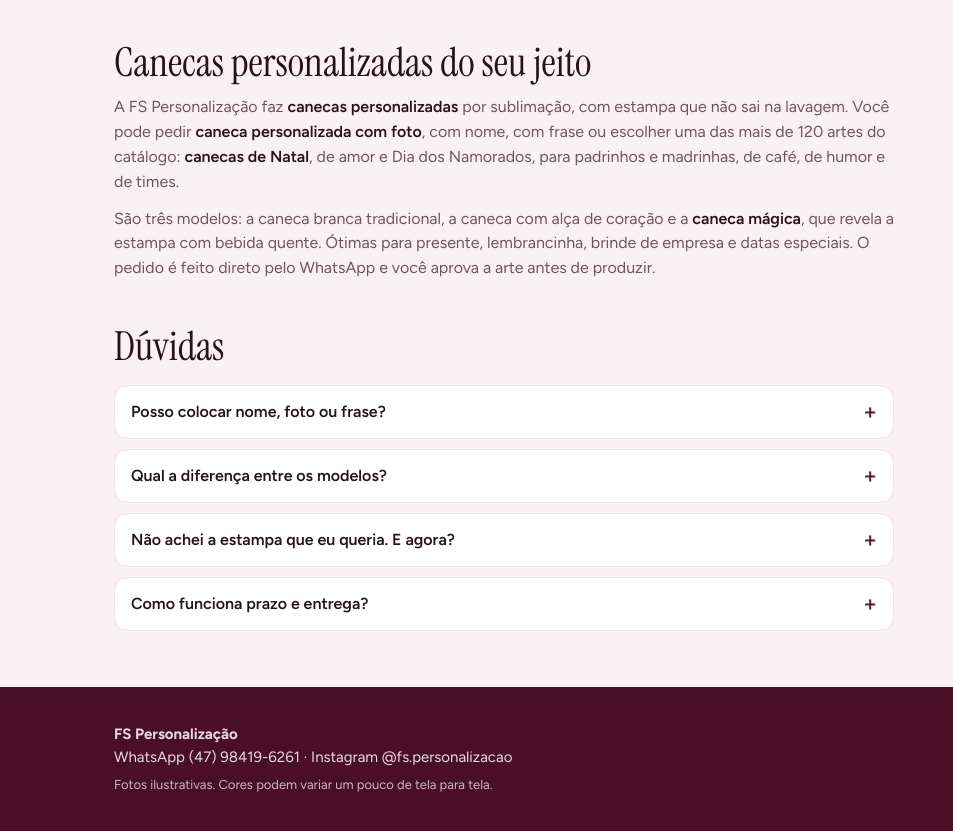
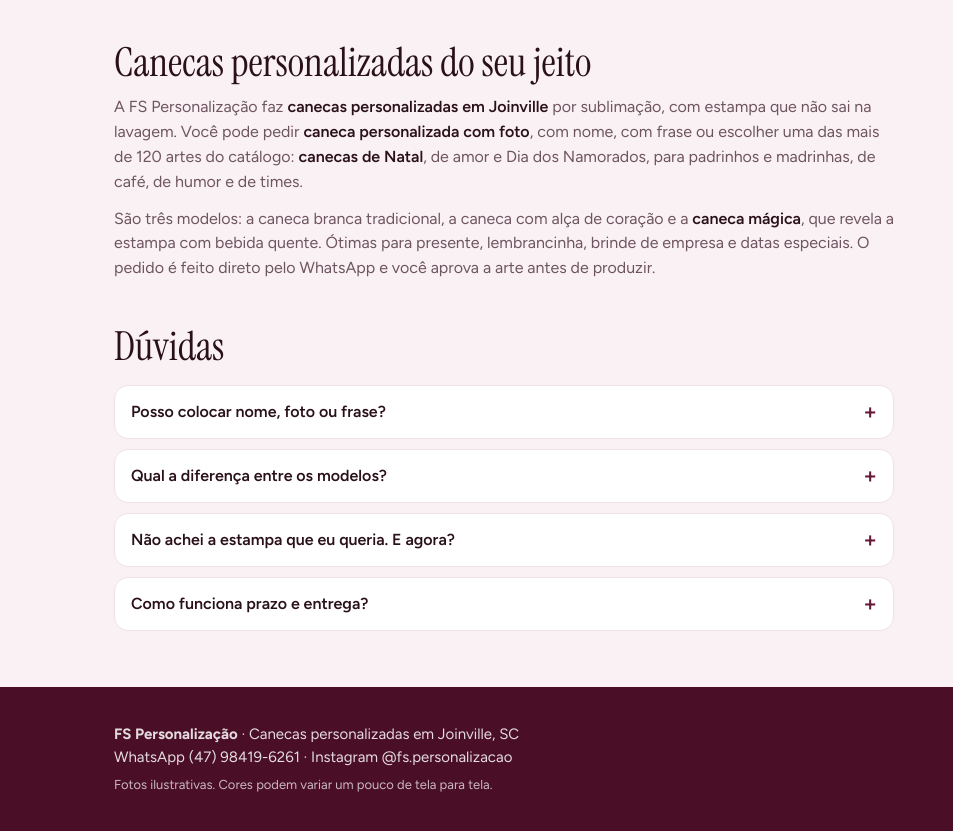
Before and after one commit to vitorkkkp0/vitorkkkp0.github.io, a plain HTML site: page index.html in a window 1280 px wide. Shown: the part 3935-4766 px from the top of the page, 0-953 px from the left. Drawn offline with Linux system fonts and the light colour scheme.

Commit message:
Coloca Joinville no título, descrição, texto e rodapé
Co-Authored-By: Claude Opus 5.5 <noreply@anthropic.com>
Claude-Session: https://claude.ai/code/session_01SvboTQs2TmXszjd8b2b5uB

```diff
--- a/index.html
+++ b/index.html
@@ -3,8 +3,8 @@
 <head>
 <meta charset="utf-8">
 <meta name="viewport" content="width=device-width,initial-scale=1,viewport-fit=cover">
-<title>Canecas personalizadas com foto, nome e frase | FS Personalização</title>
-<meta name="description" content="Canecas personalizadas com foto, nome ou frase, feitas por sublimação. Mais de 120 estampas: Natal, amor, café, humor e times. Peça pelo WhatsApp (47) 98419-6261.">
+<title>Canecas personalizadas em Joinville com foto, nome e frase | FS Personalização</title>
+<meta name="description" content="Canecas personalizadas em Joinville (SC) com foto, nome ou frase, feitas por sublimação. Mais de 120 estampas: Natal, amor, café, humor e times. Peça pelo WhatsApp (47) 98419-6261.">
 <link rel="canonical" href="https://vitorkkkp0.github.io/">
 <meta name="theme-color" content="#6b1838">
 <meta property="og:type" content="website">
@@ -22,7 +22,7 @@
 <link rel="preconnect" href="https://fonts.gstatic.com" crossorigin>
 <link href="https://fonts.googleapis.com/css2?family=Instrument+Serif:ital@0;1&family=Figtree:wght@400;500;600;700&display=swap" rel="stylesheet">
 <script type="application/ld+json">
-{"@context":"https://schema.org","@type":"Store","name":"FS Personalização","alternateName":"FS Personalização Canecas","description":"Canecas personalizadas com foto, nome ou frase, feitas por sublimação. Canecas de Natal, Dia dos Namorados, padrinhos, café, humor e times.","url":"https://vitorkkkp0.github.io/","image":"https://vitorkkkp0.github.io/img/og.jpg","telephone":"+55-47-98419-6261","address":{"@type":"PostalAddress","addressRegion":"SC","addressCountry":"BR"},"sameAs":["https://instagram.com/fs.personalizacao"],"priceRange":"R$ 29,90 a R$ 59,90","keywords":"canecas personalizadas, caneca personalizada com foto, caneca com nome, caneca de Natal, caneca sublimada, caneca mágica, caneca alça de coração"}
+{"@context":"https://schema.org","@type":"Store","name":"FS Personalização","alternateName":"FS Personalização Canecas","description":"Canecas personalizadas com foto, nome ou frase, feitas por sublimação. Canecas de Natal, Dia dos Namorados, padrinhos, café, humor e times.","url":"https://vitorkkkp0.github.io/","image":"https://vitorkkkp0.github.io/img/og.jpg","telephone":"+55-47-98419-6261","address":{"@type":"PostalAddress","addressLocality":"Joinville","addressRegion":"SC","addressCountry":"BR"},"areaServed":{"@type":"City","name":"Joinville"},"sameAs":["https://instagram.com/fs.personalizacao"],"priceRange":"R$ 29,90 a R$ 59,90","keywords":"canecas personalizadas, canecas personalizadas Joinville, caneca personalizada com foto, caneca com nome, caneca de Natal, caneca sublimada, caneca mágica, caneca alça de coração"}
 </script>
 <script type="application/ld+json">
 {"@context":"https://schema.org","@type":"FAQPage","mainEntity":[
@@ -338,7 +338,7 @@ dialog[open]{animation:up .28s cubic-bezier(.2,.8,.2,1)}
     </ol>
     <div class="sobre">
       <h2>Canecas personalizadas do seu jeito</h2>
-      <p>A FS Personalização faz <strong>canecas personalizadas</strong> por sublimação, com estampa que não sai na lavagem. Você pode pedir <strong>caneca personalizada com foto</strong>, com nome, com frase ou escolher uma das mais de 120 artes do catálogo: <strong>canecas de Natal</strong>, de amor e Dia dos Namorados, para padrinhos e madrinhas, de café, de humor e de times.</p>
+      <p>A FS Personalização faz <strong>canecas personalizadas em Joinville</strong> por sublimação, com estampa que não sai na lavagem. Você pode pedir <strong>caneca personalizada com foto</strong>, com nome, com frase ou escolher uma das mais de 120 artes do catálogo: <strong>canecas de Natal</strong>, de amor e Dia dos Namorados, para padrinhos e madrinhas, de café, de humor e de times.</p>
       <p>São três modelos: a caneca branca tradicional, a caneca com alça de coração e a <strong>caneca mágica</strong>, que revela a estampa com bebida quente. Ótimas para presente, lembrancinha, brinde de empresa e datas especiais. O pedido é feito direto pelo WhatsApp e você aprova a arte antes de produzir.</p>
     </div>
     <div class="faq">
@@ -354,7 +354,7 @@ dialog[open]{animation:up .28s cubic-bezier(.2,.8,.2,1)}
 <footer>
   <div class="wrap">
     <div>
-      <p><b>FS Personalização</b></p>
+      <p><b>FS Personalização</b> · Canecas personalizadas em Joinville, SC</p>
       <p><a href="https://wa.me/5547984196261" id="waTxt">WhatsApp (47) 98419-6261</a> · <a href="https://instagram.com/fs.personalizacao" target="_blank" rel="noopener">Instagram @fs.personalizacao</a></p>
       <p class="note">Fotos ilustrativas. Cores podem variar um pouco de tela para tela.</p>
     </div>
```
